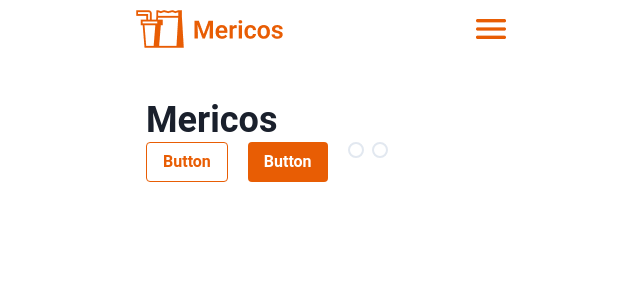
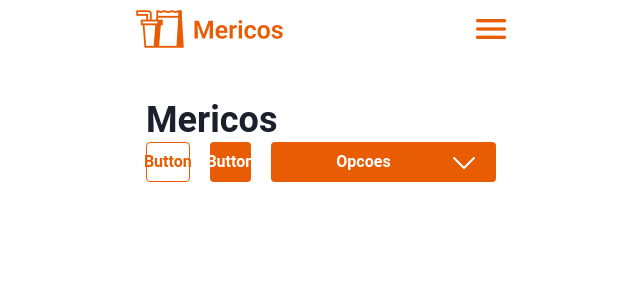
Before and after one commit to mericos/mericos, a React (Vite) app: page / in a window 1280 px wide. Shown: the top 300 px of the page, without its empty margins (319-959 px from the left). Built offline with nearby package versions, Linux system fonts and the light colour scheme.

Commit message:
Dropdown working

```diff
--- a/src/components/Introduction.tsx
+++ b/src/components/Introduction.tsx
@@ -1,9 +1,6 @@
-import { Box, Flex, Heading, Img, Text } from "@chakra-ui/react";
-import food1 from "../assets/food1.png";
+import { Box, Button, Flex, Heading, Menu, MenuButton, MenuItem, MenuList } from "@chakra-ui/react";
 import { ButtonM } from "./atoms/ButtonM";
-import { CheckboxM } from "./atoms/CheckboxM";
-import { SwitchM } from "./atoms/SwitchM";
-import { RadioGroupM } from "./molecules/RadioGroupM";
+import { MenuM } from "./molecules/MenuM";
 
 export function Introduction() {
     return (
@@ -19,9 +16,20 @@ export function Introduction() {
 						clientes.{" "}
 					</Text>
 					<Img src={food1} /> */}
-					<ButtonM text="Button"></ButtonM>
-					{/* <CheckboxM></CheckboxM> */}
-					<RadioGroupM></RadioGroupM>
+					<ButtonM text="Button" />
+					<MenuM/>
+					{/* <Menu>
+						<MenuButton as={Button}>
+							Actions
+						</MenuButton>
+						<MenuList>
+							<MenuItem>Download</MenuItem>
+							<MenuItem>Create a Copy</MenuItem>
+							<MenuItem>Mark as Draft</MenuItem>
+							<MenuItem>Delete</MenuItem>
+							<MenuItem>Attend a Workshop</MenuItem>
+						</MenuList>
+					</Menu> */}
 				</Flex>
 			</Box>
 		</>
--- a/src/components/atoms/DropdownItemM.tsx
+++ b/src/components/atoms/DropdownItemM.tsx
@@ -0,0 +1,19 @@
+import { MenuItem } from "@chakra-ui/react";
+
+interface MenuItemProps {
+	text: string;
+}
+
+export function DropdownItemM({ text }: MenuItemProps) {
+	return (
+		<>
+			<MenuItem
+				maxHeight="1.575rem"
+				bg={"customColors.primary.500"}
+				color="white"
+			>
+				{text}
+			</MenuItem>
+		</>
+	);
+}
--- /dev/null
+++ b/src/components/molecules/MenuListM.tsx
@@ -0,0 +1,12 @@
+import { MenuList } from "@chakra-ui/react";
+import { DropdownItemM } from "../atoms/DropdownItemM";
+
+export function MenuListM() {
+	return (
+		<>
+			<MenuList bg={"customColors.primary.500"}>
+				<DropdownItemM text="Option1" />
+			</MenuList>
+		</>
+	);
+}
--- /dev/null
+++ b/src/components/molecules/MenuM.tsx
@@ -0,0 +1,21 @@
+import { Button, Image, Menu, MenuButton } from "@chakra-ui/react";
+import { MenuListM } from "./MenuListM";
+import carret_downImg from "../../assets/caret-downw.svg";
+
+export function MenuM() {
+	return (
+		<>
+			<Menu>
+				<MenuButton
+					minWidth="14.06rem"
+					colorScheme="customColors.primary"
+					as={Button}
+					rightIcon={<Image src={carret_downImg} />}
+				>
+					Opcoes
+				</MenuButton>
+				<MenuListM></MenuListM>
+			</Menu>
+		</>
+	);
+}
--- a/src/components/molecules/RadioGroupM.tsx
+++ b/src/components/molecules/RadioGroupM.tsx
@@ -7,8 +7,8 @@ export function RadioGroupM() {
 	return (
 		<>
 			<RadioGroup onChange={setValue} value={value}>
-				<SwitchM text=" " value={"checked"}></SwitchM>
-				<SwitchM text=" " value={"unched"}></SwitchM>
+				<SwitchM text=" " value={"checked"}/>
+				<SwitchM text=" " value={"unched"}/>
 			</RadioGroup>
 		</>
 	);
```
Also changed, not shown: src/components/atoms/SwitchM.tsx (+6 -7 lines), src/assets/caret-downw.svg (added).
